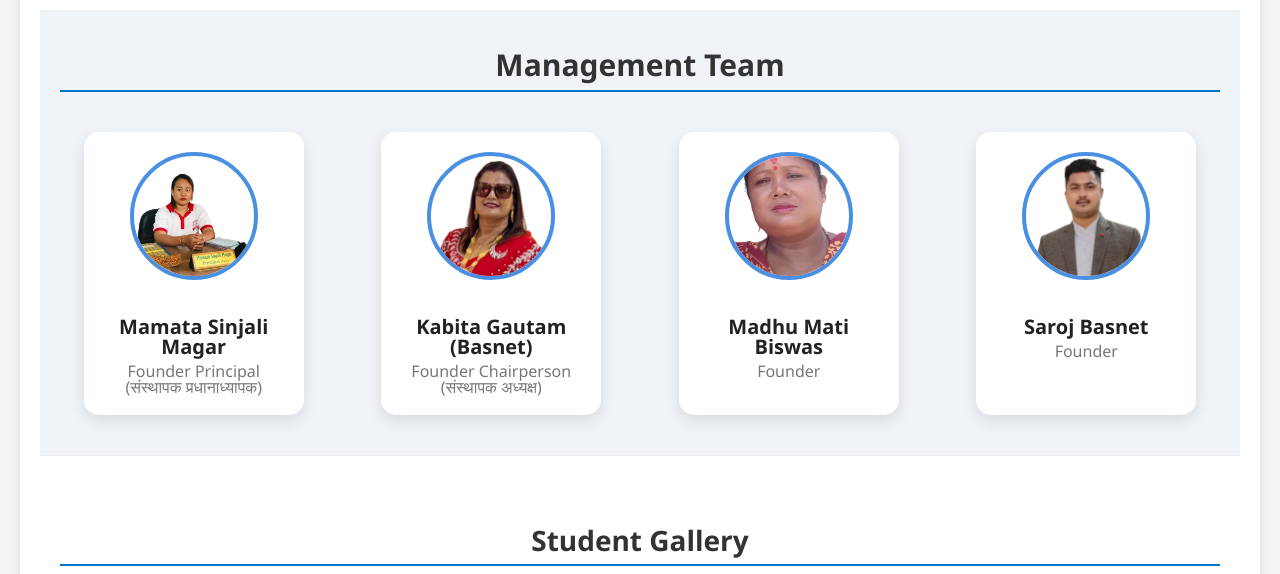
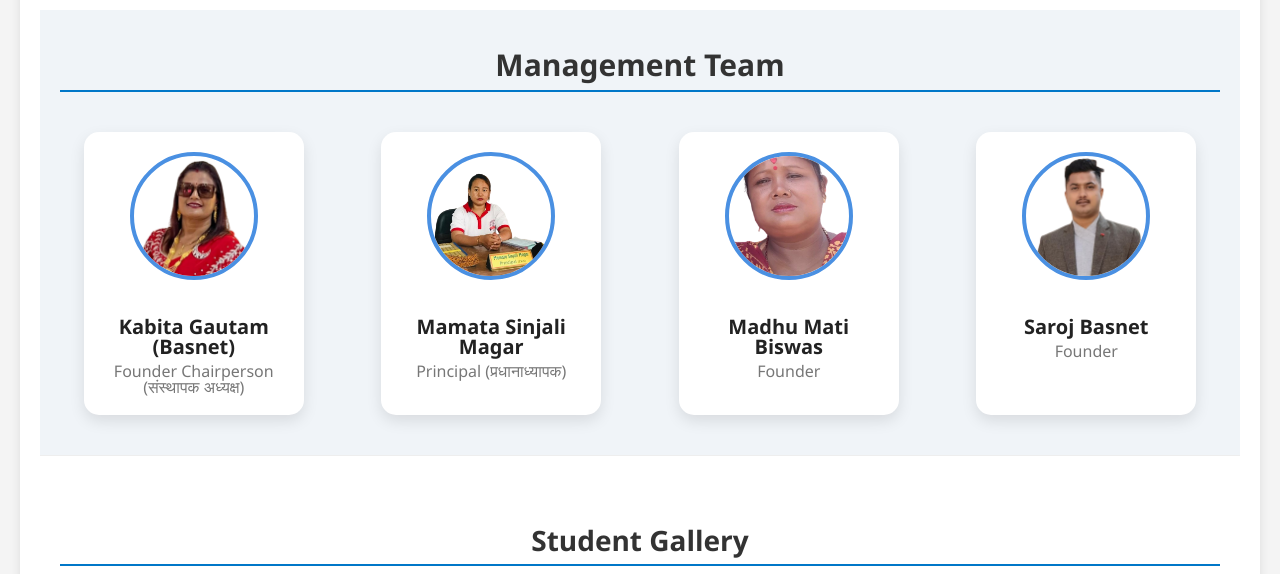
Before and after one commit to rohitsinjalimagar/janakischoolweb, a plain HTML site: page index.html in a window 1280 px wide. Shown: the part 1991-2565 px from the top of the page. Drawn offline with Linux system fonts and the light colour scheme.

Commit message:
Update index.html

```diff
--- a/index.html
+++ b/index.html
@@ -133,14 +133,14 @@
     <h2>Management Team</h2>
     <div class="management-grid">
       <div class="management-card">
-        <img src="images/mamata.png" alt="Mamata Sinjali Magar">
-        <h3>Mamata Sinjali Magar</h3>
-        <p>Founder Principal (संस्थापक प्रधानाध्यापक)</p>
-      </div>
-      <div class="management-card">
-        <img src="images/kabita.png" alt="Kabita Gautam (Basnet)">
+         <img src="images/kabita.png" alt="Kabita Gautam (Basnet)">
         <h3>Kabita Gautam (Basnet)</h3>
         <p>Founder Chairperson (संस्थापक अध्यक्ष)</p>
+      </div>
+	      <div class="management-card">
+	      <img src="images/mamata.png" alt="Mamata Sinjali Magar">
+        <h3>Mamata Sinjali Magar</h3>
+        <p>Principal (प्रधानाध्यापक)</p>
       </div>
       <div class="management-card">
         <img src="images/madhu.png" alt="Madhu Mati Biswas">
```
